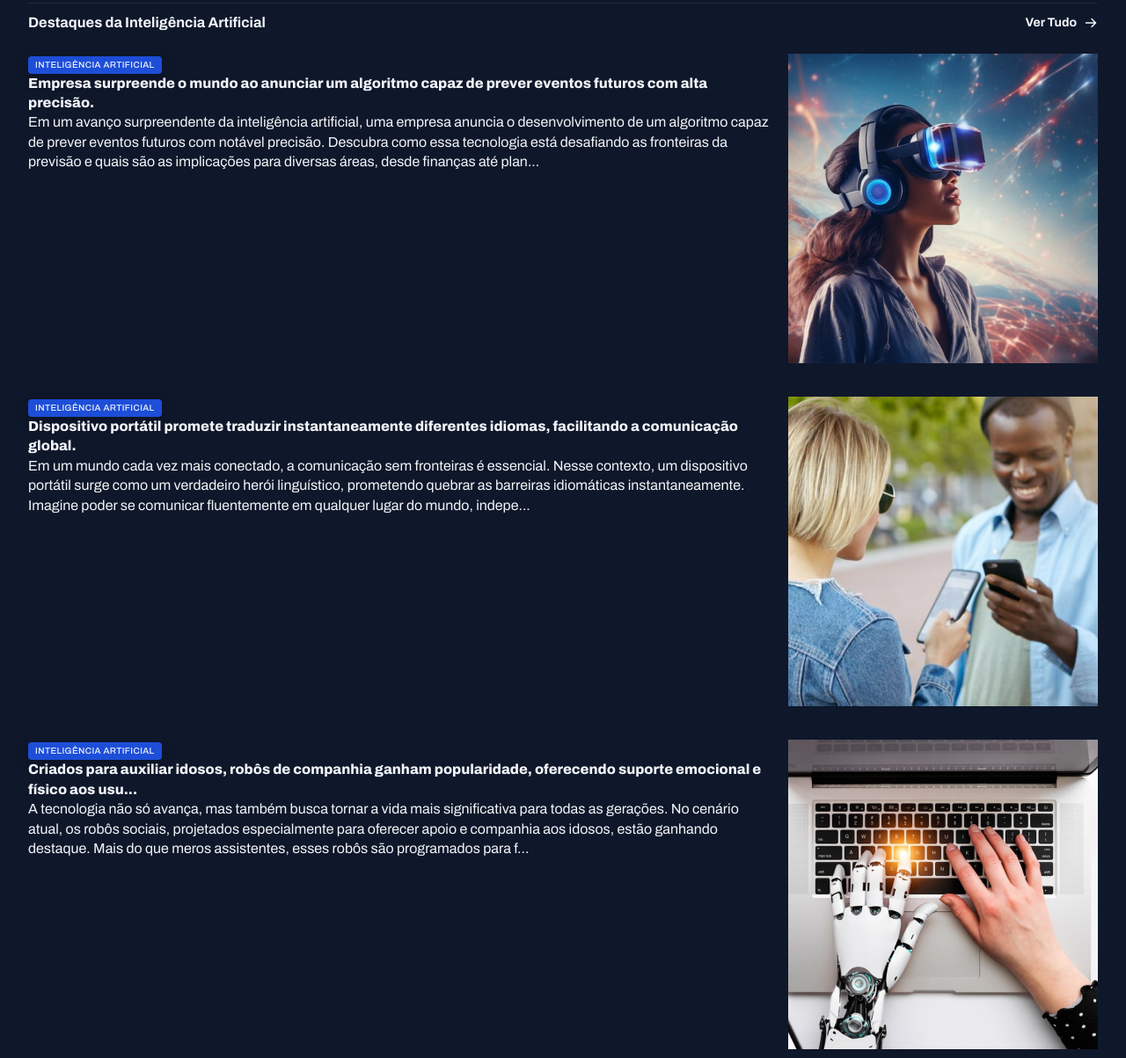
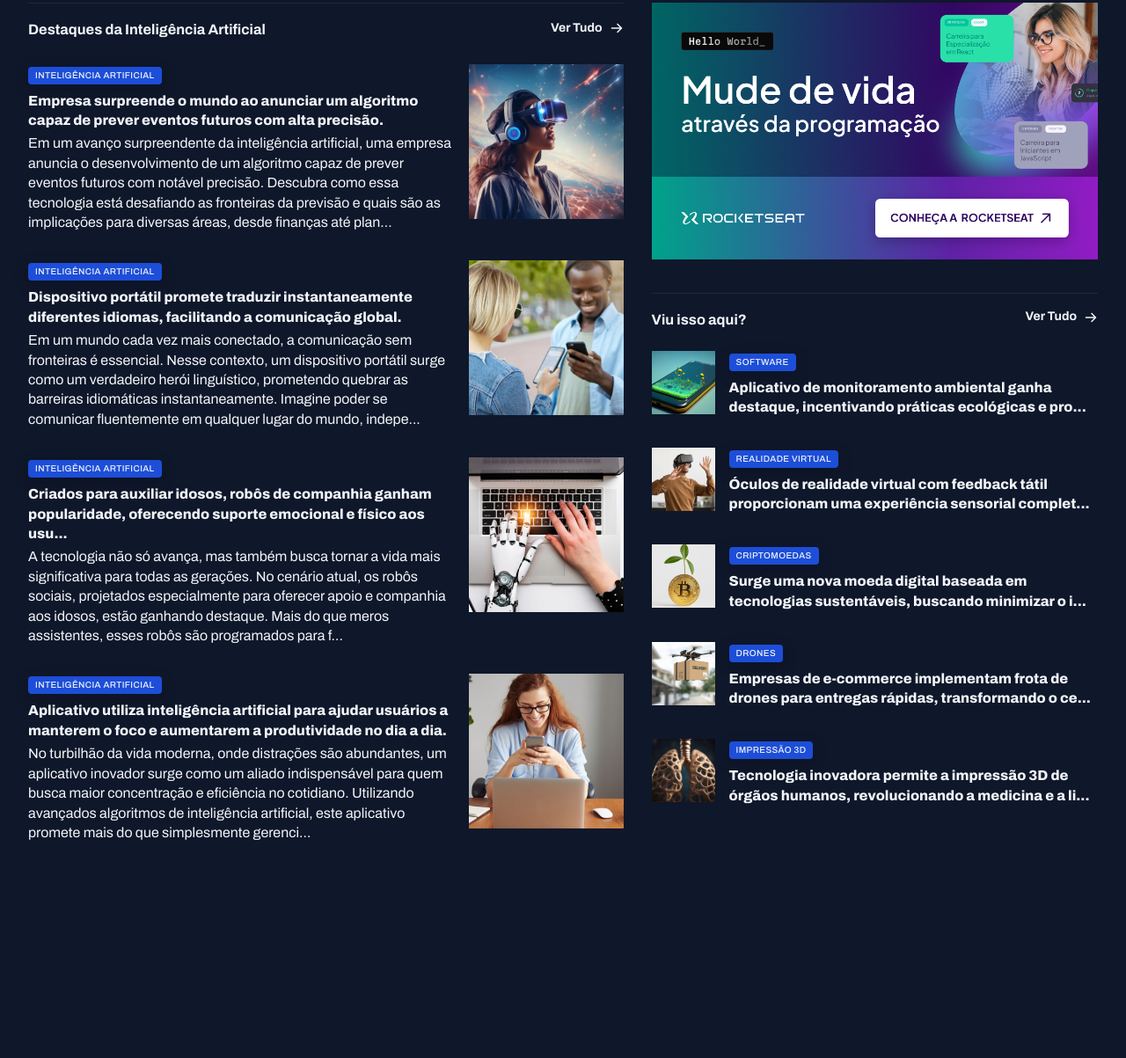
Before and after one commit to Micael-Nascimento/ROCKETSEAT-FullstackJorney, a plain HTML site: page projeto-portal-de-noticias/index.html in a window 1280 px wide. Shown: the part 1060-2263 px from the top of the page at 88% size. After the commit the page ends 2058 px from the top, so only its background shows below. Drawn offline with Linux system fonts and the light colour scheme.

Commit message:
:lipstick: Estilizando as últimas seções

```diff
--- a/projeto-portal-de-noticias/index.html
+++ b/projeto-portal-de-noticias/index.html
@@ -182,6 +182,7 @@
             </div>
         </section>
 
+        <aside>
             <section class="ads">
                 <div>
                     <img src="assets/image/Ads.png" alt="Propagando Rocketseat">
@@ -199,62 +200,73 @@
 
                 <div class="grid gap-32">
                     <article class="grid grid-flow-col gap-16">
-                    <div>
+                        <div class="grid grid-flow-col gap-16">
                             <div>
                                 <img src="assets/image/Image 14.png" alt="Imagem de um celular">
                             </div>
+                            <div>
                                 <span class="contant-tag">SOFTWARE</span>
                                 <h3 class="text-xl">
                                     Aplicativo de monitoramento ambiental ganha destaque, incentivando práticas ecológicas e pro...
                                 </h3>
                             </div>
+                        </div>
                     </article>
                     <article class="grid grid-flow-col gap-16">
-                    <div>
+                        <div class="grid grid-flow-col gap-16">
                             <div>
                                 <img src="assets/image/Image 15.png" alt="Imagem de um homem dançando utilizando oculos de realidade virtual">
                             </div>
+                            <div>
                                 <span class="contant-tag">REALIDADE VIRTUAL</span>
                                 <h3 class="text-xl">
                                     Óculos de realidade virtual com feedback tátil proporcionam uma experiência sensorial complet...
                                 </h3>
                             </div>
+                        </div>
                     </article>
                     <article class="grid grid-flow-col gap-16">
-                    <div>
+                        <div class="grid grid-flow-col gap-16">
                             <div>
                                 <img src="assets/image/Image 16.png" alt="Imagem de uma criptomoeda com um ramo brotando nela">
                             </div>
+                            <div>
                                 <span class="contant-tag">CRIPTOMOEDAS</span>
                                 <h3 class="text-xl">
                                     Surge uma nova moeda digital baseada em tecnologias sustentáveis, buscando minimizar o i...
                                 </h3>
                             </div>
+                        </div>
                     </article>
                     <article class="grid grid-flow-col gap-16">
-                    <div>
+                        <div class="grid grid-flow-col gap-16">
                             <div>
                                 <img src="assets/image/Image 17.png" alt="Imagem de um drone com uma encomenda">
                             </div>
+                            <div>
                                 <span class="contant-tag">DRONES</span>
                                 <h3 class="text-xl">
                                     Empresas de e-commerce implementam frota de drones para entregas rápidas, transformando o ce...
                                 </h3>
                             </div>
+                        </div>
                     </article>
                     <article class="grid grid-flow-col gap-16">
-                    <div>
+                        <div class="grid grid-flow-col gap-16">
                             <div>
                                 <img src="assets/image/Image 18.png" alt="Imagem de um pulmão como se fosse imprimido em uma impressora 3D">
                             </div>
+                            <div>
                                 <span class="contant-tag">IMPRESSÃO 3D</span>
                                 <h3 class="text-xl">
                                     Tecnologia inovadora permite a impressão 3D de órgãos humanos, revolucionando a medicina e a li...
                                 </h3>
                             </div>
+                        </div>
                     </article>
                 </div>
             </section>
+        </aside>
     </main>
 </body>
 </html>
--- a/projeto-portal-de-noticias/styles/global.css
+++ b/projeto-portal-de-noticias/styles/global.css
@@ -51,8 +51,16 @@
 }
 
 main {
-    margin-top: 40px;
-    gap: 80px;
+    margin-block : 40px;
+    row-gap: 80px;
+    column-gap: 32px;
+
+    grid-template-columns: 2fr 1.5fr;
+
+    grid-template-areas:
+        "featured featured"
+        "weekly weekly"
+        "ai aside";
 }
 
 .contant-tag {
--- a/projeto-portal-de-noticias/styles/section.css
+++ b/projeto-portal-de-noticias/styles/section.css
@@ -21,6 +21,9 @@
 }
 
 .featured {
+
+    grid-area: featured;
+
     img {
         height: 100%;
         object-fit: cover;
@@ -57,6 +60,9 @@
 }
 
 .weekly {
+
+    grid-area: weekly;
+
     &>div {
         grid-template-columns: repeat(4, 292px);
     }
@@ -80,3 +86,36 @@
         }
     }
 }
+
+.ai {
+
+    grid-area: ai;
+
+    img {
+        width: 176px;
+        aspect-ratio: 1/1;
+        object-fit: cover;
+    }
+
+    h3 {
+        margin-block: 8px 4px;
+    }
+}
+
+aside {
+    grid-area: aside;
+}
+
+.more {
+    margin-top: 32px;
+
+    h3 {
+        margin-top: 8px;
+    }
+
+    img {
+        width: 72px;
+        aspect-ratio: 1/1;
+        object-fit: cover;
+    }
+}
```
Lines whose indentation alone changed are shown as unchanged.
